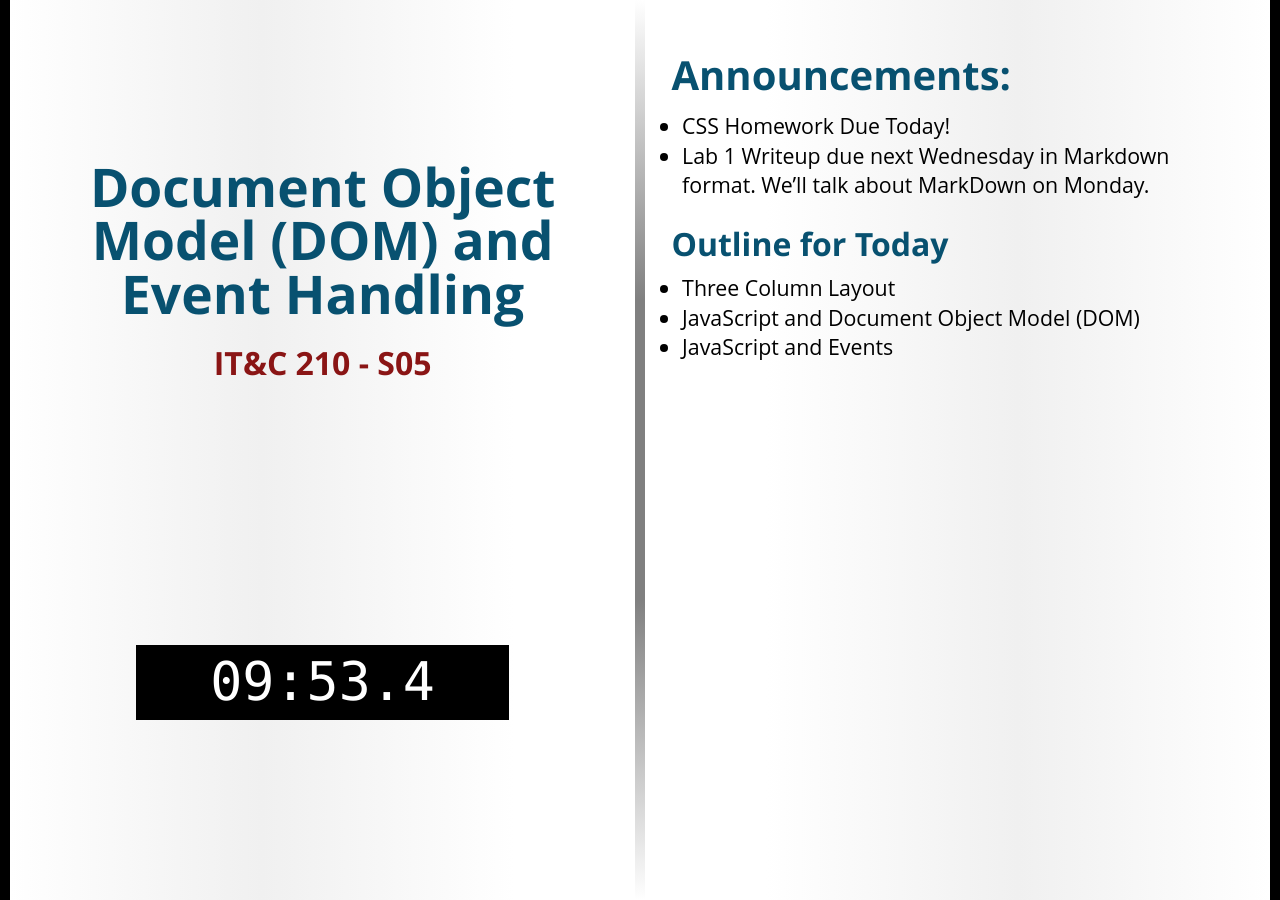
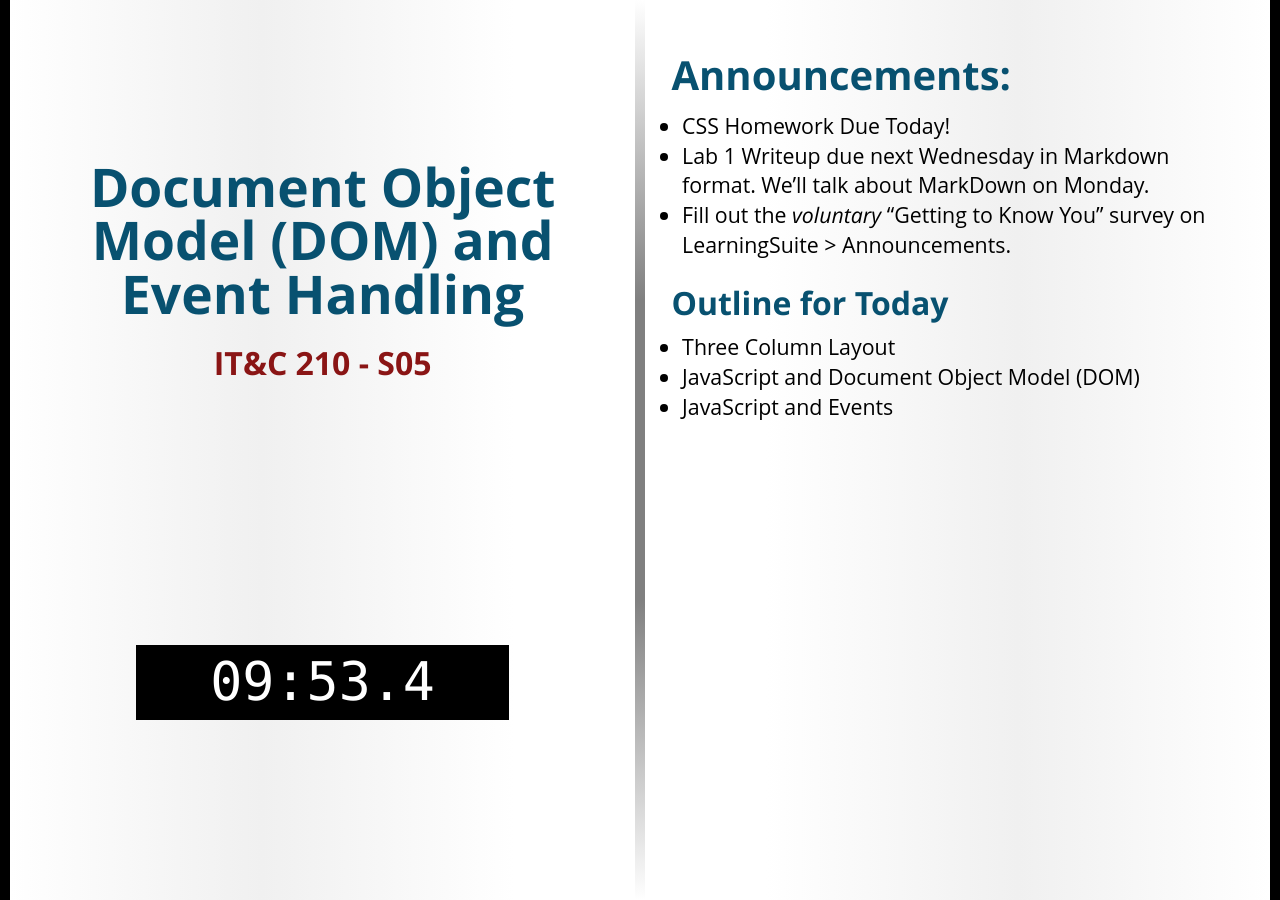
Before and after one commit to BYU-ITC-210/BYU-ITC-210.github.io, a Jekyll site: the page built from _welcome/S05.md, in a window 1280 px wide. Built offline with Jekyll 4.4.1, drawn with Linux system fonts in a browser that asks for light colours; some web fonts are replaced.

Commit message:
Welcome S05 update

```diff
--- a/_welcome/S05.md
+++ b/_welcome/S05.md
@@ -4,6 +4,7 @@ session: S05
 ---
 * CSS Homework Due Today!
 * Lab 1 Writeup due next Wednesday in Markdown format. We'll talk about MarkDown on Monday.
+* Fill out the <em>voluntary</em> "Getting to Know You" survey on LearningSuite > Announcements.
 
 ## Outline for Today
 * Three Column Layout
```
